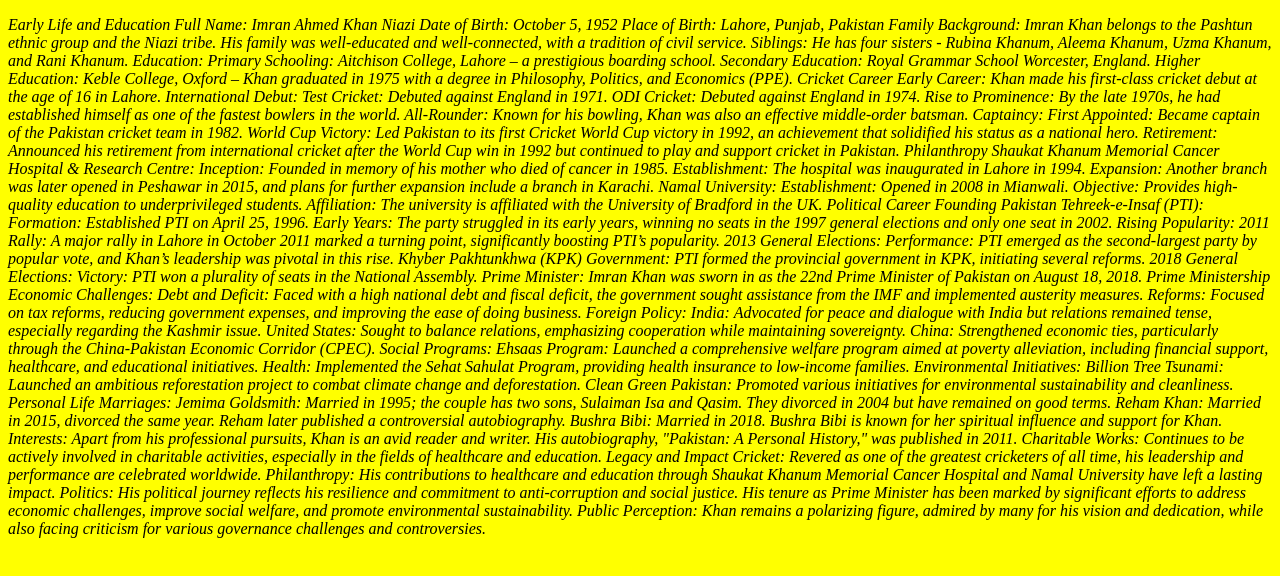
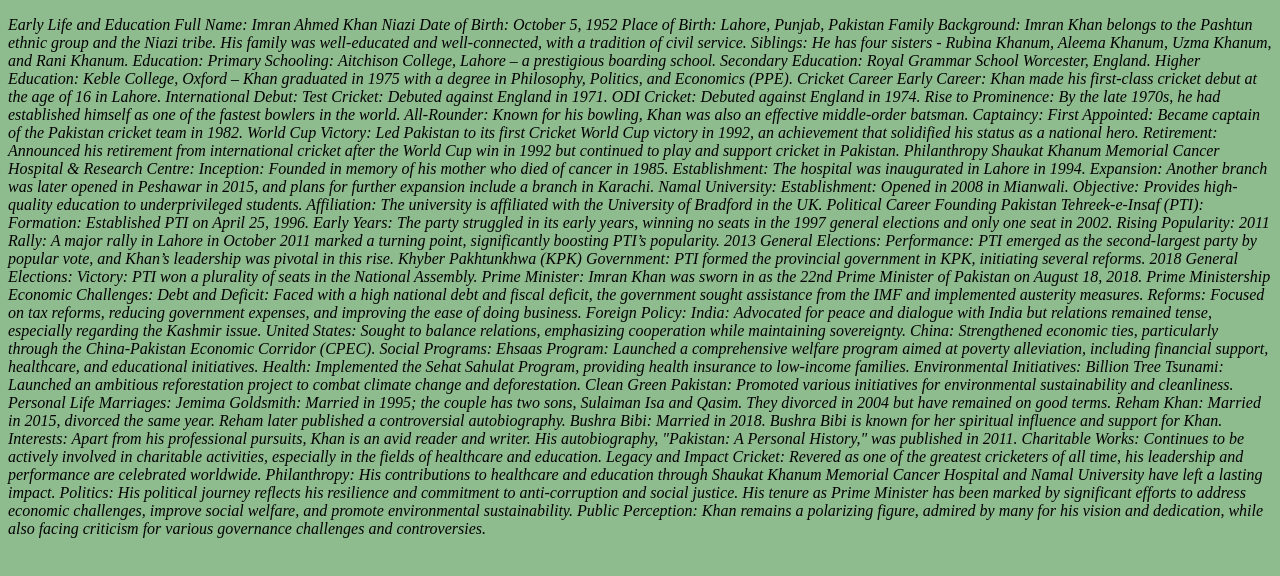
Before and after one commit to UzairKhan211926/Imran-Khan, a plain HTML site: page index.html in a window 1280 px wide. Drawn offline with Linux system fonts and the light colour scheme.

Commit message:
changing background

```diff
--- a/assets/css/style.css
+++ b/assets/css/style.css
@@ -1,5 +1,5 @@
 body{
-    background-color: yellow;
+    background-color:darkseagreen
 }
 p{
     font-style: italic;
```
